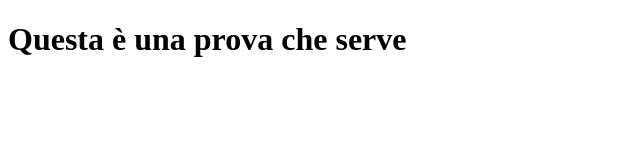
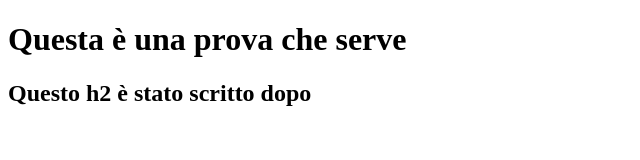
Before and after one commit to andreacagnina/Github, a plain HTML site: page index.html in a window 1280 px wide. Shown: the whole page, without its empty margins (0-640 px from the left). Drawn offline with Linux system fonts and the light colour scheme.

Commit message:
[feat] h2

```diff
--- a/index.html
+++ b/index.html
@@ -9,6 +9,7 @@
 
 <body>
     <h1>Questa è una prova che serve</h1>
+    <h2>Questo h2 è stato scritto dopo</h2>
 
 </body>
 
```
